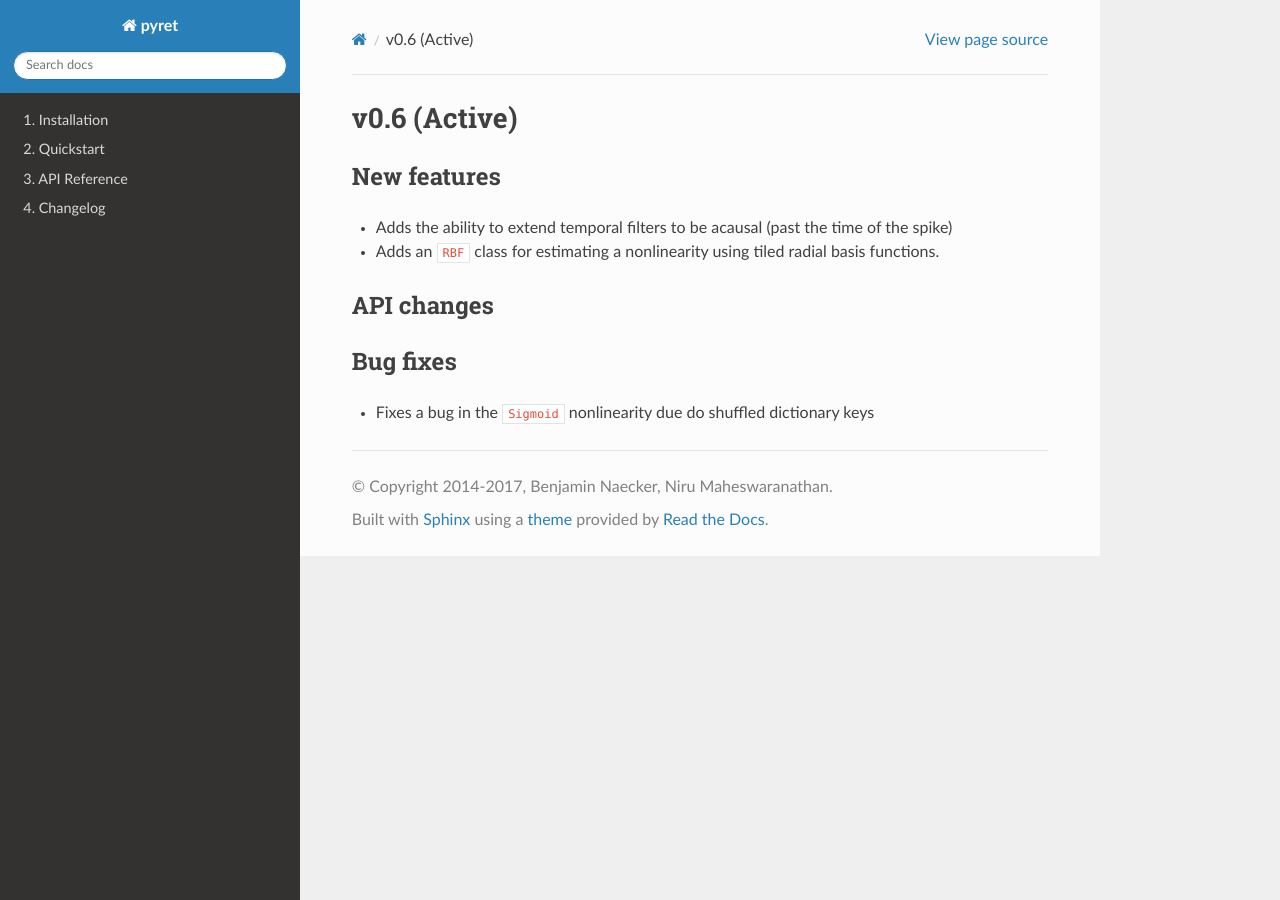
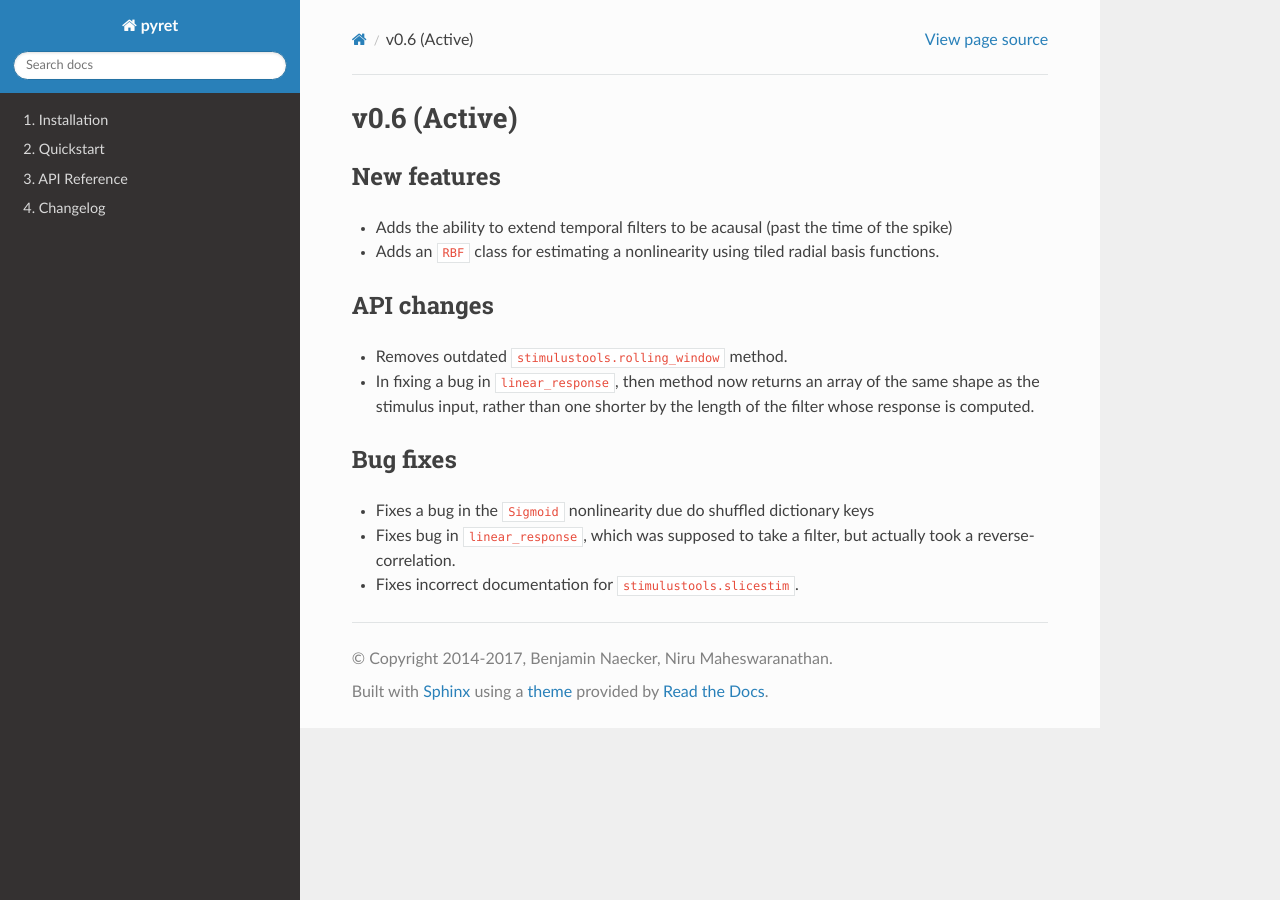
Before and after one commit to baccuslab/pyret, a Sphinx documentation site: the page built from docs/releases/v0.6.rst, in a window 1280 px wide. Built offline with Sphinx 7.4.7 and the Read the Docs theme 2.0.0, drawn with Linux system fonts in a browser that asks for light colours; the version number could not be read and is left out.

Commit message:
updates changelog for v0.6.0

```diff
--- a/docs/releases/v0.6.rst
+++ b/docs/releases/v0.6.rst
@@ -9,7 +9,14 @@ New features
 
 API changes
 -----------
+- Removes outdated ``stimulustools.rolling_window`` method.
+- In fixing a bug in ``linear_response``, then method now returns an array of the
+  same shape as the stimulus input, rather than one shorter by the length of the
+  filter whose response is computed.
 
 Bug fixes
 ----------
 - Fixes a bug in the ``Sigmoid`` nonlinearity due do shuffled dictionary keys
+- Fixes bug in ``linear_response``, which was supposed to take a filter, but actually
+  took a reverse-correlation.
+- Fixes incorrect documentation for ``stimulustools.slicestim``.
```
